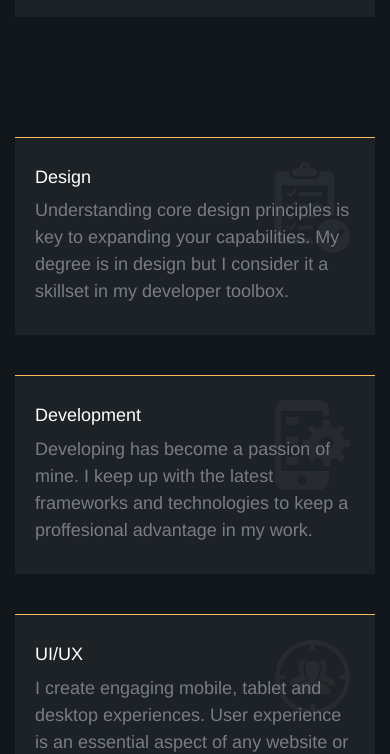
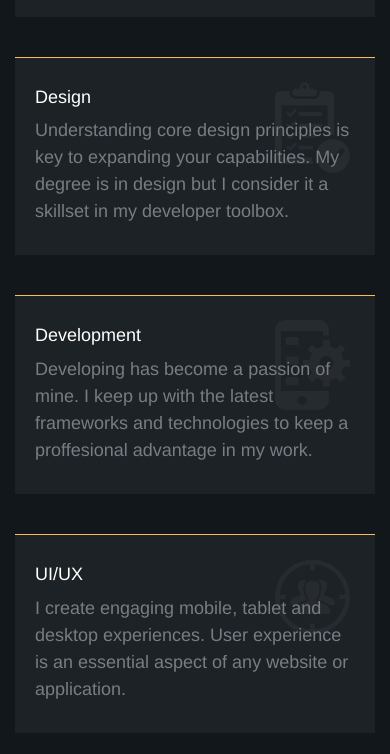
Before and after one commit to Visualbam/portfolio-angular, a website: page client/index.html in a window 390 px wide. Shown: the part 612-1366 px from the top of the page. Drawn offline with nearby package versions, Linux system fonts and the light colour scheme; some packages are replaced by stand-ins of ours.

Commit message:
changed card detail positioning on mobile devices

```diff
--- a/client/scss/partials/_home.scss
+++ b/client/scss/partials/_home.scss
@@ -19,7 +19,11 @@
     }
 
     .details {
-        margin: 10rem 0;
+        margin-top: 2rem;
+
+        @media (min-width: $screen-sm-min) {
+            margin: 10rem 0;
+        }
     }
 
     .social {
```
Also changed, not shown: client/public/main.css.
